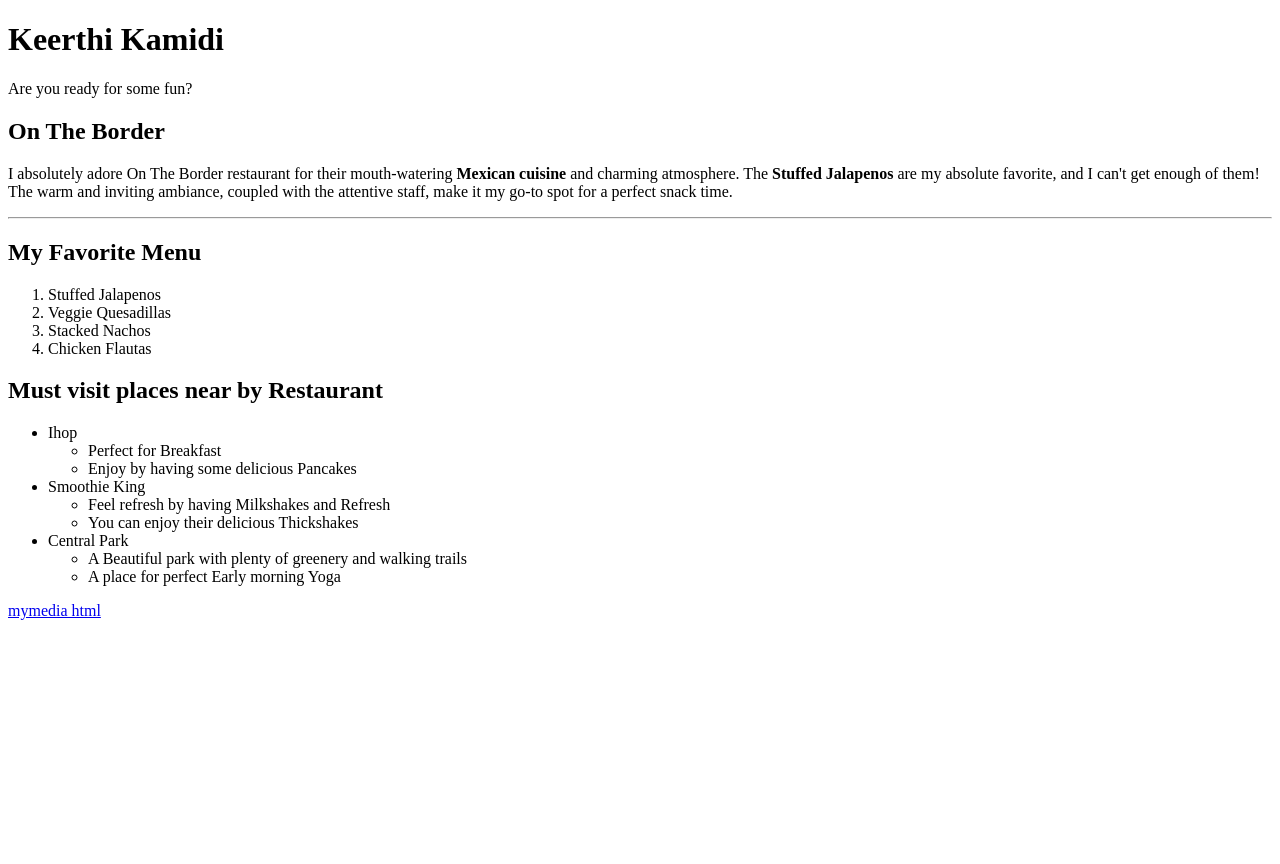
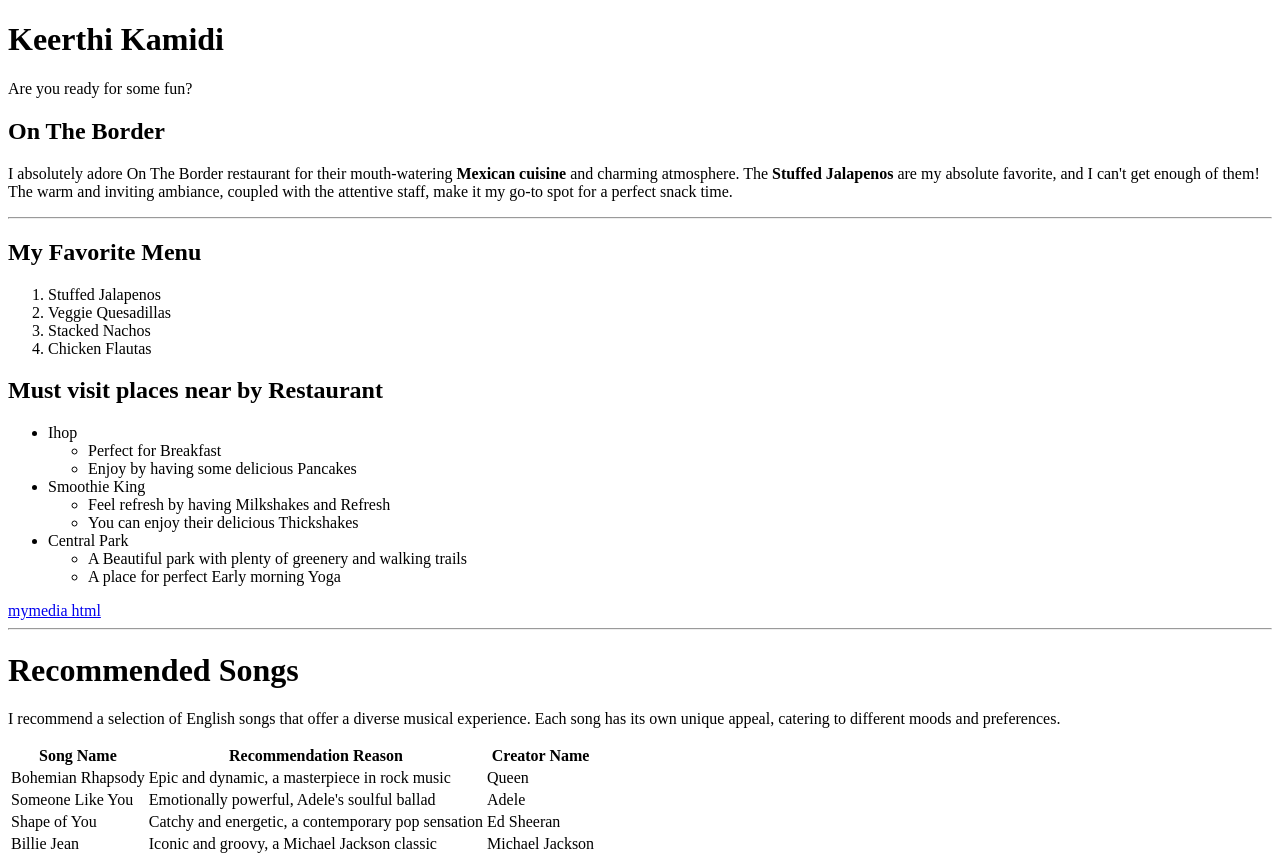
Before and after one commit to 44-563-Web-Apps-S24/44563-webapps-s24-assignment3-S573052, a plain HTML site: page Keerthiindex.html in a window 1280 px wide. Before the commit the page ends 800 px from the top, so only its background shows below. Drawn offline with Linux system fonts and the light colour scheme.

Commit message:
Update Keerthiindex.html

```diff
--- a/Keerthiindex.html
+++ b/Keerthiindex.html
@@ -37,5 +37,36 @@
             </ul>
         </ul>
         <a href="mymedia.html">mymedia html</a>
+        <hr>
+        <h1>Recommended Songs</h1>
+        <p>I recommend a selection of English songs that offer a diverse musical experience. Each song has its own unique appeal, catering to different moods and preferences.</p>
+        <table>
+            <tr>
+                <th><b>Song Name</b></th>
+                <th><b>Recommendation Reason</b></th>
+                <th><b>Creator Name</b></th>
+            </tr>
+            <tr>
+                <td>Bohemian Rhapsody</td>
+                <td>Epic and dynamic, a masterpiece in rock music</td>
+                <td>Queen</td>
+            </tr>
+            <tr>
+                <td>Someone Like You</td>
+                <td>Emotionally powerful, Adele's soulful ballad</td>
+                <td>Adele</td>
+            </tr>
+            <tr>
+                <td>Shape of You</td>
+                <td>Catchy and energetic, a contemporary pop sensation</td>
+                <td>Ed Sheeran</td>
+            </tr>
+            <tr>
+                <td>Billie Jean</td>
+                <td>Iconic and groovy, a Michael Jackson classic</td>
+                <td>Michael Jackson</td>
+            </tr>
+        </table>
+
     </body>
 </html>
```
